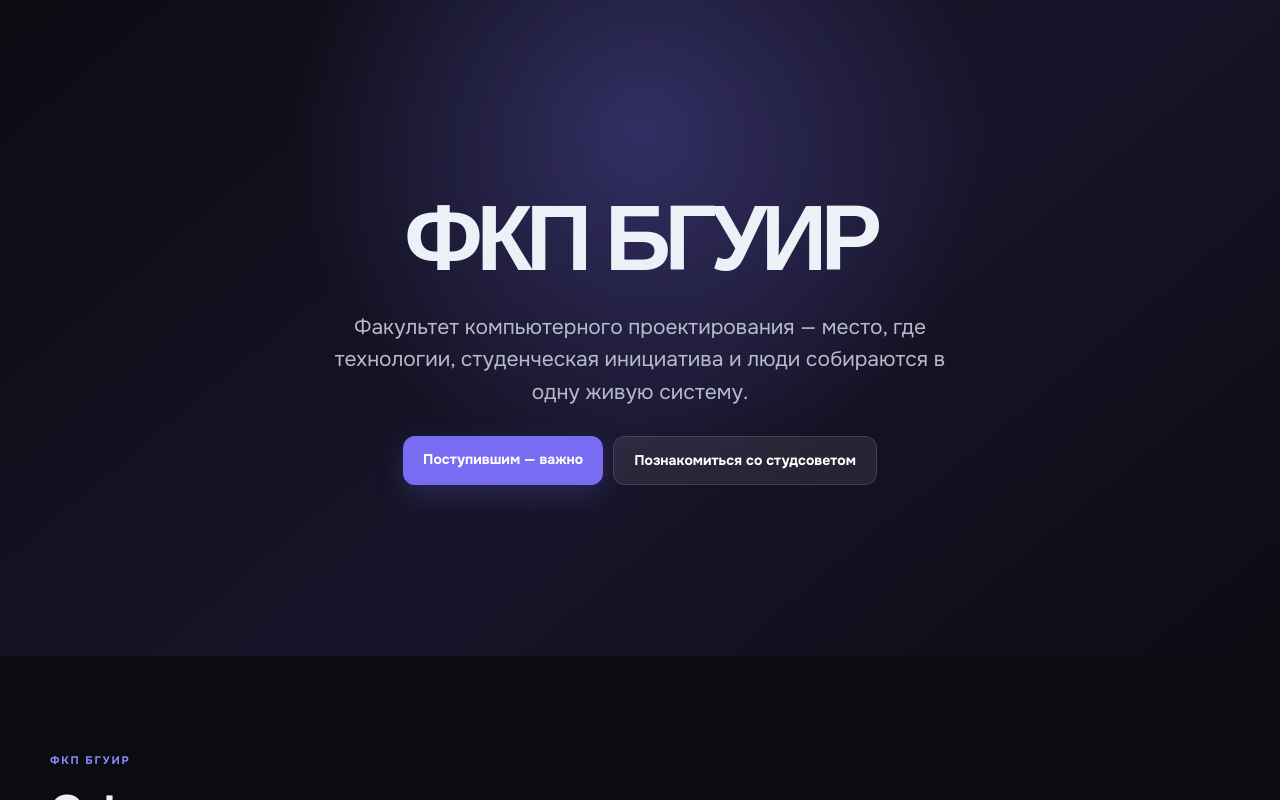
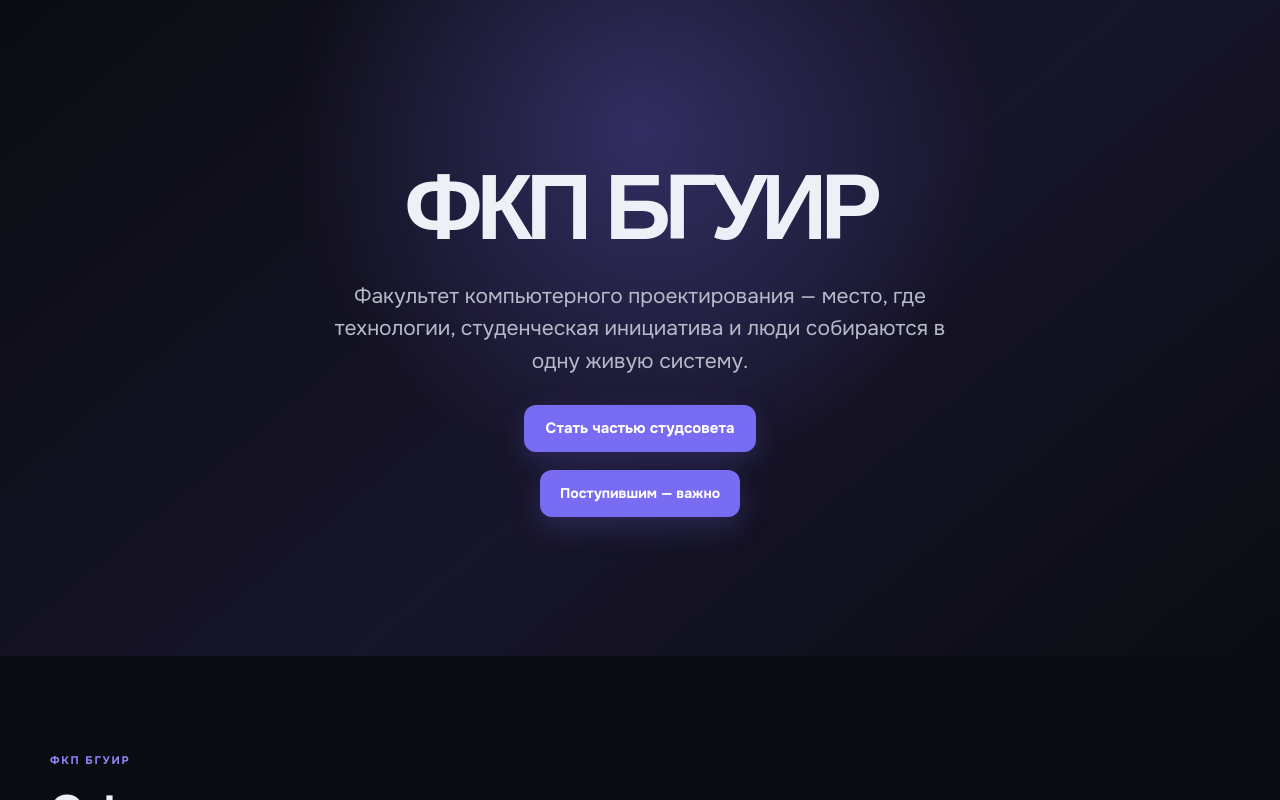
Before and after one commit to wolllipp/fcadbott, a React (Vite) app in the folder frontend/: page / in a window 1280 px wide. Built offline with nearby package versions, Linux system fonts and the light colour scheme; no server answers; a web font is replaced by a local one.

Commit message:
Update coordinators, hero button, add join button

```diff
--- a/frontend/src/pages/PortfolioPage.tsx
+++ b/frontend/src/pages/PortfolioPage.tsx
@@ -20,6 +20,10 @@
   ['Шахов Евгений', 'Координатор', 'Информационное', '/council/Шахов Евгений.png'],
   ['Гояев Кирилл', 'Координатор', 'Культурно-массовое', '/council/Гояев Кирилл.png'],
   ['Ноздрин Вадим', 'Координатор', 'Культурно-массовое', '/council/Ноздрин Вадим.png'],
+  ['Булыно Татьяна', 'Координатор', 'Вокальное', '/council/Булыно Татьяна.png'],
+  ['Диковицкая Анжелика', 'Координатор', 'Театральное', '/council/Диковицкая Анжелика.png'],
+  ['Петушок Матвей', 'Координатор', 'Театральное', '/council/Петушок Матвей.png'],
+  ['Ларченко Никита', 'Секретарь БРСМ', '', '/council/Ларченко Никита.png'],
 ];
 
 const administrationGroups = [
@@ -155,7 +159,7 @@
       <nav className={`landing-nav${navVisible ? ' visible' : ''}`}><div className="landing-nav-inner"><a className="landing-brand" href="#top" onClick={(e) => { e.preventDefault(); scrollToSection('top'); }}><span style={{ fontFamily: 'Unbounded, sans-serif', fontSize: 16 }}>ФКП БГУИР</span></a><div className="landing-links">{[['О факультете','about'],['Поступление','admission'],['Администрация','administration'],['Активности','activities'],['Студсовет','council'],['Сектора','sectors'],['Расписание','schedule'],['Словарь','slang'],['Общежития','dormitory']].map(([label,id]) => <a key={id} href={`#${id}`} onClick={(e) => { e.preventDefault(); scrollToSection(id); }}>{label}</a>)}</div></div></nav>
 
       <main id="top">
-        <section className="landing-hero"><div><h1>ФКП БГУИР</h1><p>Факультет компьютерного проектирования — место, где технологии, студенческая инициатива и люди собираются в одну живую систему.</p><div className="landing-actions"><a className="landing-button" href="#admission" onClick={(e) => { e.preventDefault(); scrollToSection('admission'); }}>Поступившим — важно</a><a className="landing-button alt" href="#council" onClick={(e) => { e.preventDefault(); scrollToSection('council'); }}>Познакомиться со студсоветом</a></div></div></section>
+        <section className="landing-hero"><div><h1>ФКП БГУИР</h1><p>Факультет компьютерного проектирования — место, где технологии, студенческая инициатива и люди собираются в одну живую систему.</p><div style={{ display: 'flex', flexDirection: 'column', alignItems: 'center', gap: 10, marginBottom: 18 }}><a className="landing-button" href="https://t.me/fcad_ss_bot" target="_blank" rel="noopener" style={{ fontSize: 15, padding: '12px 22px' }}>Стать частью студсовета</a></div><div className="landing-actions"><a className="landing-button" href="#admission" onClick={(e) => { e.preventDefault(); scrollToSection('admission'); }}>Поступившим — важно</a></div></div></section>
 
         <Section id="about" eyebrow="ФКП БГУИР" title="О факультете"><div className="landing-grid"><div className="landing-card"><h3>Компьютерное проектирование</h3><p>Факультет готовит специалистов в области компьютерного проектирования, программной инженерии и информационных технологий. Здесь учатся создавать решения, которые работают за пределами учебной аудитории.</p></div><div className="landing-card"><h3>Студенческая жизнь</h3><p>БГУИР — это лекции, проекты, спорт, творчество, новые знакомства и команды, в которых можно найти своё направление.</p></div><div className="landing-card"><h3>Студенческий совет ФКП</h3><p>Помогает первокурсникам адаптироваться, представляет интересы студентов, организует события и связывает студентов с факультетом.</p></div></div></Section>
 
```
